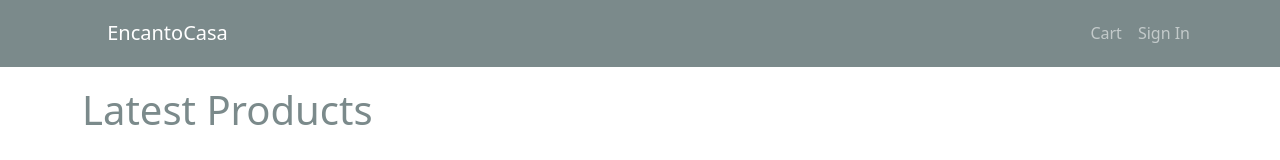
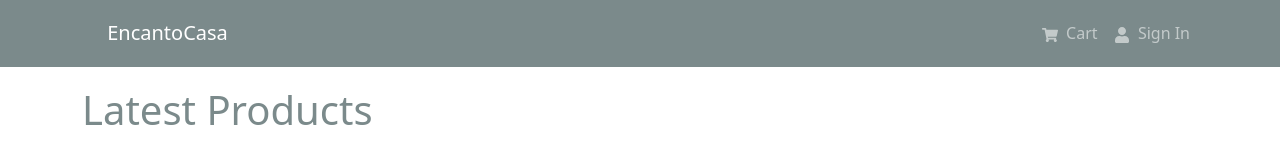
Before and after one commit to ElJefe111944/ecommerce-store, a React (Create React App) app in the folder frontend/: page / in a window 1280 px wide. Shown: the top 160 px of the page. Built offline with nearby package versions, Linux system fonts and the light colour scheme; some icons are missing.

Commit message:
Link Container added to Nav links

```diff
--- a/frontend/package.json
+++ b/frontend/package.json
@@ -11,6 +11,7 @@
     "react-bootstrap": "^2.9.1",
     "react-dom": "^18.2.0",
     "react-icons": "^4.12.0",
+    "react-router-bootstrap": "^0.26.2",
     "react-router-dom": "^6.20.0",
     "react-scripts": "5.0.1",
     "web-vitals": "^2.1.4"
@@ -38,5 +39,8 @@
       "last 1 firefox version",
       "last 1 safari version"
     ]
+  },
+  "devDependencies": {
+    "@types/react-router-bootstrap": "^0.26.6"
   }
 }
--- a/frontend/src/App.js
+++ b/frontend/src/App.js
@@ -1,7 +1,8 @@
 import { Container } from 'react-bootstrap';
+import { Outlet } from 'react-router';
+
 import Header from "./components/Header";
 import Footer from './components/Footer';
-import HomeScreen from './screens/HomeScreen';
 
 const App = () => {
   return (
@@ -9,7 +10,7 @@ const App = () => {
       <Header />
       <main className='py-3'>
         <Container>
-          <HomeScreen />
+          <Outlet />
         </Container>
       </main>
       <Footer />
--- a/frontend/src/components/Header.jsx
+++ b/frontend/src/components/Header.jsx
@@ -1,4 +1,5 @@
 import { Nav, Navbar, Container } from 'react-bootstrap';
+import { LinkContainer } from 'react-router-bootstrap'
 import { FaWolfPackBattalion } from "react-icons/fa6";
 import { FaShoppingCart, FaUser } from "react-icons/fa";
 
@@ -7,14 +8,20 @@ const Header = () => {
     <header>
       <Navbar bg="dark" variant="dark" expand="md" collapseOnSelect>
         <Container>
-          <Navbar.Brand href="/">
-            <FaWolfPackBattalion />&nbsp;EncantoCasa
-          </Navbar.Brand>
+          <LinkContainer to='/'>
+            <Navbar.Brand>
+              <FaWolfPackBattalion />&nbsp;EncantoCasa
+            </Navbar.Brand>
+          </LinkContainer>
           <Navbar.Toggle aria-controls="basic-navbar-nav" />
           <Navbar.Collapse id="basic-navbar-nav">
             <Nav className="ms-auto">
-              <Nav.Link href="/cart">Cart</Nav.Link>
-              <Nav.Link href="/login">Sign In</Nav.Link>
+              <LinkContainer to="/cart">
+                <Nav.Link><FaShoppingCart />&nbsp; Cart</Nav.Link>
+              </LinkContainer>
+              <LinkContainer to="/login">
+                <Nav.Link><FaUser />&nbsp; Sign In</Nav.Link>
+              </LinkContainer>
             </Nav>
           </Navbar.Collapse>
         </Container>
--- a/frontend/src/components/Product.jsx
+++ b/frontend/src/components/Product.jsx
@@ -1,17 +1,18 @@
-import { Card } from "react-bootstrap"
+import { Card } from "react-bootstrap";
+import { Link } from "react-router-dom";
 
 const Product = ({ product }) => {
     return (
         <Card className="my-3 p-3 rounded">
-            <a href={`/product/${product._id}`}>
+            <Link to={`/product/${product._id}`}>
                 <Card.Img src={product.image} variant="top" />
-            </a>
+            </Link>
             <Card.Body>
-                <a href={`/product/${product._id}`}>
+                <Link to={`/product/${product._id}`}>
                     <Card.Title as="div">
                         <strong>{product.name}</strong>
                     </Card.Title>
-                </a>
+                </Link>
                 <Card.Text as="h3">
                     £{product.price}
                 </Card.Text>
```
Also changed, not shown: 1 other file (tests, documents, lock files or other folders).
